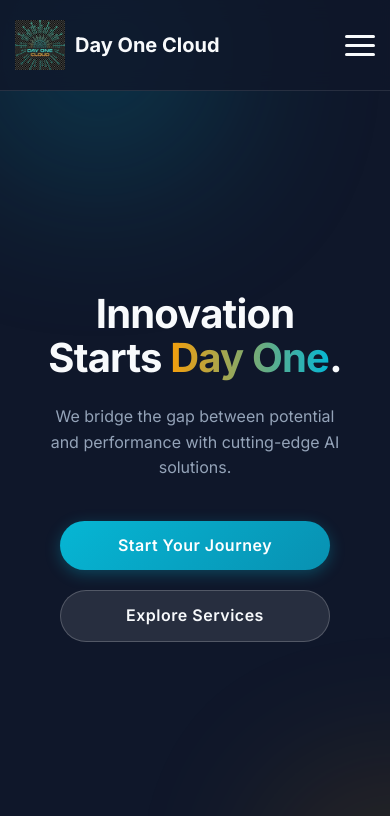
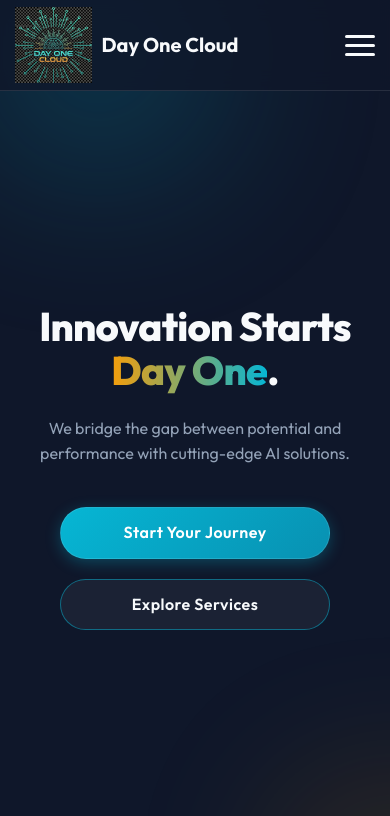
Before and after one commit to telnasser/day-one-cloud, a plain HTML site: page index.html in a window 390 px wide. Shown: the top 816 px of the page. Drawn offline with Linux system fonts and the light colour scheme.

Commit message:
Update Google Analytics configuration

```diff
--- a/index.html
+++ b/index.html
@@ -2,6 +2,15 @@
 <html lang="en">
 
 <head>
+    <!-- Google Analytics -->
+    <script async src="https://www.googletagmanager.com/gtag/js?id=G-6ELL5NCHH8"></script>
+    <script>
+        window.dataLayer = window.dataLayer || [];
+        function gtag() { dataLayer.push(arguments); }
+        gtag('js', new Date());
+
+        gtag('config', 'G-6ELL5NCHH8');
+    </script>
     <meta charset="UTF-8">
     <meta name="viewport" content="width=device-width, initial-scale=1.0">
     <title>Day One Cloud | AI Consulting & Innovation</title>
@@ -9,8 +18,9 @@
         content="Day One Cloud: Bridging the gap between potential and performance with cutting-edge AI solutions.">
     <link rel="preconnect" href="https://fonts.googleapis.com">
     <link rel="preconnect" href="https://fonts.gstatic.com" crossorigin>
-    <link href="https://fonts.googleapis.com/css2?family=Inter:wght@300;400;600;700&display=swap" rel="stylesheet">
-    <link rel="stylesheet" href="style.css">
+    <link href="https://fonts.googleapis.com/css2?family=Outfit:wght@300;400;500;600;700;800&display=swap"
+        rel="stylesheet">
+    <link rel="stylesheet" href="style.css?v=7">
 </head>
 
 <body>
--- a/style.css
+++ b/style.css
@@ -8,11 +8,16 @@
     --card-bg: rgba(30, 41, 59, 0.7);
 
     /* Fonts */
-    --font-main: 'Inter', sans-serif;
+    --font-heading: 'Outfit', sans-serif;
+    --font-main: 'Outfit', sans-serif;
+    /* Unifying font stack */
 
     /* Spacing */
+    /* Spacing */
     --container-width: 1200px;
-    --header-height: 140px;
+    --header-height: clamp(110px, 12vh, 160px);
+    /* Increased for larger logo */
+    --section-padding: clamp(60px, 8vw, 100px);
 }
 
 * {
@@ -67,31 +72,60 @@ svg {
     letter-spacing: 0.5px;
     cursor: pointer;
     transition: all 0.3s ease;
+    position: relative;
+    overflow: hidden;
 }
 
 .btn-primary {
     background: linear-gradient(135deg, var(--primary-accent), #0891b2);
     color: white;
     box-shadow: 0 4px 15px rgba(6, 182, 212, 0.3);
+    border: 1px solid rgba(255, 255, 255, 0.1);
+    /* Subtle definition */
+}
+
+.btn-primary::before {
+    content: '';
+    position: absolute;
+    top: 0;
+    left: -100%;
+    width: 100%;
+    height: 100%;
+    background: linear-gradient(120deg,
+            transparent,
+            rgba(255, 255, 255, 0.4),
+            transparent);
+    transition: all 0.6s;
+}
+
+.btn-primary:hover::before {
+    left: 100%;
 }
 
 .btn-primary:hover {
-    transform: translateY(-2px);
-    box-shadow: 0 6px 20px rgba(6, 182, 212, 0.4);
+    transform: translateY(-2px) scale(1.02);
+    box-shadow: 0 8px 25px rgba(6, 182, 212, 0.5);
 }
 
 .section-padding {
-    padding: 100px 0;
+    .section-padding {
+        padding: var(--section-padding) 0;
+    }
 }
 
 h1,
 h2,
 h3 {
+    font-family: var(--font-heading);
     line-height: 1.2;
 }
 
 h2 {
-    font-size: 2.5rem;
+    h2 {
+        font-size: clamp(2rem, 4vw, 2.5rem);
+        margin-bottom: 1rem;
+    }
+
     margin-bottom: 1rem;
 }
 
@@ -119,14 +153,18 @@ header {
     display: flex;
     align-items: center;
     gap: 24px;
+    font-family: var(--font-heading);
     font-weight: 700;
     font-size: 2.5rem;
     z-index: 1001;
-    /* Ensure logo is above mobile menu if needed, or keep same level */
+    height: 100%;
+    /* Fill header height */
 }
 
 .logo-img {
-    height: 120px;
+    height: auto;
+    max-height: 85%;
+    /* Maximized prominence within header */
     width: auto;
 }
 
@@ -170,7 +208,8 @@ header {
 /* Hero Section */
 .hero-section {
     position: relative;
-    min-height: 100vh;
+    min-height: 100dvh;
+    /* Dynamic viewport height for mobile */
     display: flex;
     align-items: center;
     justify-content: center;
@@ -186,7 +225,7 @@ header {
 }
 
 .hero-title {
-    font-size: 4.5rem;
+    font-size: clamp(3rem, 6vw, 4.5rem);
     font-weight: 800;
     margin-bottom: 1.5rem;
     letter-spacing: -0.02em;
@@ -209,14 +248,18 @@ header {
 }
 
 .btn-secondary {
-    background: rgba(255, 255, 255, 0.1);
+    background: rgba(255, 255, 255, 0.05);
     color: var(--text-color);
-    border: 1px solid rgba(255, 255, 255, 0.2);
+    border: 1px solid rgba(6, 182, 212, 0.5);
+    /* Branded transparent border */
 }
 
 .btn-secondary:hover {
-    background: rgba(255, 255, 255, 0.2);
-    transform: translateY(-2px);
+    background: rgba(6, 182, 212, 0.1);
+    /* Subtle tint of primary color */
+    border-color: var(--primary-accent);
+    transform: translateY(-2px) scale(1.02);
+    box-shadow: 0 4px 15px rgba(6, 182, 212, 0.2);
 }
 
 /* Background Glows */
@@ -482,9 +525,7 @@ footer {
         /* Scale down outer font size */
     }
 
-    .logo-img {
-        height: 100px;
-    }
+
 }
 
 @media (max-width: 768px) {
@@ -557,10 +598,7 @@ footer {
         /* Further reduce for tablet/mobile */
     }
 
-    .logo-img {
-        height: 60px;
-        /* Smaller logo image */
-    }
+
 
     /* Show slogan if possible, but stack or hide on very small.
        Let's keep it visible but smaller on tablet, maybe hide on phone if crowded */
@@ -596,9 +634,7 @@ footer {
         font-size: 1.25rem;
     }
 
-    .logo-img {
-        height: 50px;
-    }
+
 
     .header-slogan {
         display: none;
```
